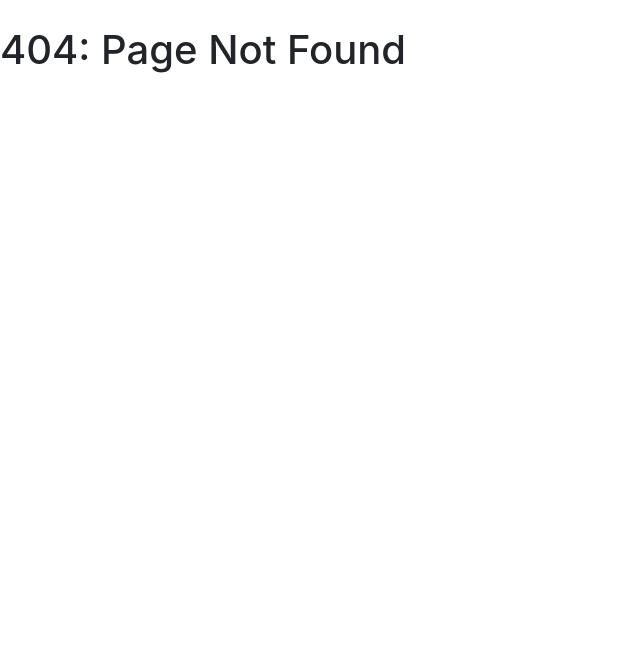
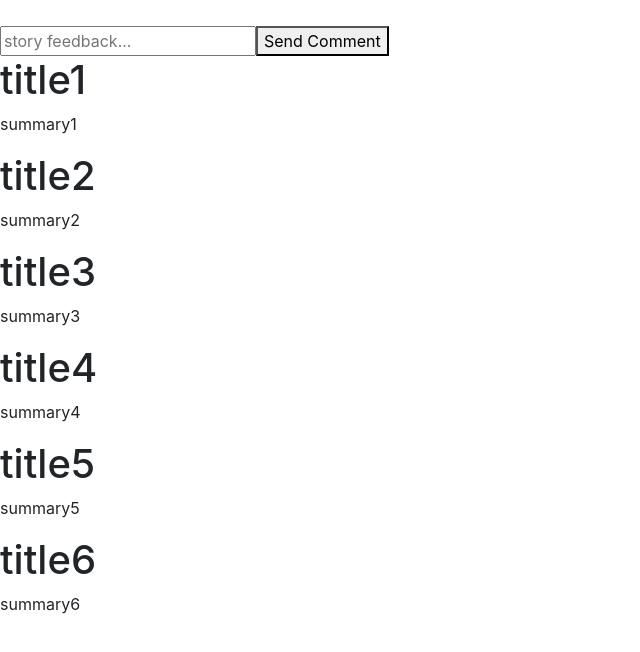
Before and after one commit to johnmcneil/johnmcneil.github.io, a React (Create React App) app: page /writing in a window 1280 px wide. Before the commit this address had no page. Shown: the top 652 px of the page, without its empty margins (0-640 px from the left). Built offline with nearby package versions, Linux system fonts and the light colour scheme.

Commit message:
started building writing page with story summaries and comment form.

```diff
--- a/src/App.js
+++ b/src/App.js
@@ -4,6 +4,7 @@ import {
   Switch,
 } from 'react-router-dom';
 import HomePage from './pages/HomePage';
+import WritingPage from './pages/WritingPage';
 import NotFoundPage from './pages/NotFoundPage';
 
 
@@ -16,6 +17,7 @@ function App() {
       <div className="App">
         <Switch>
           <Route path="/" component={HomePage} exact />
+          <Route path="/writing" component={WritingPage} />
           <Route component={NotFoundPage} />
         </Switch>
       </div>
--- /dev/null
+++ b/src/components/CommentForm.js
@@ -0,0 +1,23 @@
+import React, { useState } from 'react';
+
+export default function CommentForm({ onComment = f => f }) {
+	const [commentProps, resetComment] = useState("");
+
+	const submit = e => {
+		e.preventDefault();
+
+		onComment(e.target.value);
+		console.log("e.target.value", e.target.value);
+	}
+
+	return (
+		<form onSubmit={submit}>
+			<input
+				type="text"
+				placeholder="story feedback..."
+				required
+			/>
+			<button>Send Comment</button>
+		</form>
+	);
+}
--- /dev/null
+++ b/src/components/Story.js
@@ -0,0 +1,15 @@
+import React from 'react';
+
+
+export default function Story({
+	id,
+	title,
+	summary
+}) {
+	return (
+		<section>
+			<h1>{title}</h1>
+			<p>{summary}</p>
+		</section>
+	);
+}
--- /dev/null
+++ b/src/components/StoryList.js
@@ -0,0 +1,18 @@
+import React from 'react';
+import Story from './Story';
+
+export default function StoryList({
+	stories = []
+}) {
+	return (
+		<div className="story-list">
+			{
+				stories.map(story => (
+					<Story
+						key={story.id}
+						{...story}
+					/>
+			))}
+		</div>
+	);
+}
--- /dev/null
+++ b/src/pages/WritingPage.js
@@ -0,0 +1,19 @@
+import React from 'react';
+import storyData from '../story-data.json';
+import StoryList from '../components/StoryList';
+import CommentForm from '../components/CommentForm';
+
+const logComment = (comment) => {
+	console.log("logComment fired");
+	console.log(comment);
+}
+
+const WritingPage = (props) => (
+	<>
+		<CommentForm onComment={logComment} />
+		<StoryList stories={storyData} />
+	</>
+);
+
+
+export default WritingPage;
--- /dev/null
+++ b/src/story-data.json
@@ -0,0 +1,38 @@
+[
+	{
+		"id": "1",
+		"title": "title1",
+		"summary": "summary1",
+		"link": "href"
+	},
+	{
+		"id": "2",
+		"title": "title2",
+		"summary": "summary2",
+		"link": "href"
+	},
+	{
+		"id": "3",
+		"title": "title3",
+		"summary": "summary3",
+		"link": "href"
+	},
+	{
+		"id": "4",
+		"title": "title4",
+		"summary": "summary4",
+		"link": "href"
+	},
+	{
+		"id": "5",
+		"title": "title5",
+		"summary": "summary5",
+		"link": "href"
+	},
+	{
+		"id": "6",
+		"title": "title6",
+		"summary": "summary6",
+		"link": "href"
+	}
+]
```
Also changed, not shown: 2 other files (tests, documents, lock files or other folders).
